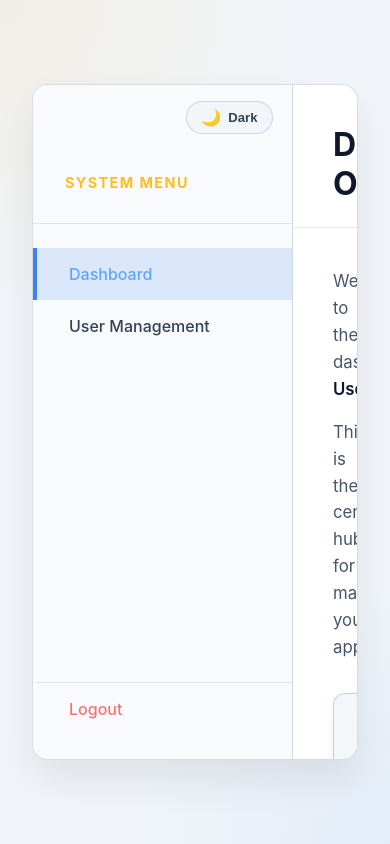
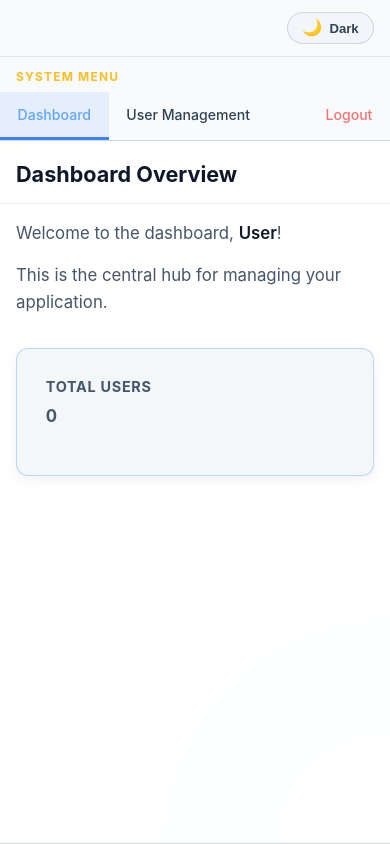
Before and after one commit to price-2006/usermanagementsystem, an Angular app: page /dashboard in a window 390 px wide. Built offline with nearby package versions, Linux system fonts and the light colour scheme; sample sign-in values are in the browser's storage.

Commit message:
added responsive design for various devices.

```diff
--- a/src/app/dashboard/dashboard.component.scss
+++ b/src/app/dashboard/dashboard.component.scss
@@ -1,3 +1,7 @@
+/* =====================================================================
+   Dashboard — base styles (Desktop ≥ 1024px)
+   ===================================================================== */
+
 :host {
   display: flex;
   flex: 1;
@@ -31,6 +35,7 @@
   display: flex;
   flex-direction: column;
   transition: background 0.3s ease;
+  flex-shrink: 0;
 }
 
 .sidebar__header {
@@ -102,6 +107,7 @@
   flex-direction: column;
   background: transparent;
   overflow-y: auto;
+  min-width: 0;
 }
 
 .content-panel {
@@ -125,6 +131,7 @@
   padding: 2.5rem;
   color: var(--text-primary);
   flex: 1;
+  overflow-y: auto;
 }
 
 .panel-body p {
@@ -142,6 +149,7 @@
 /* Dashboard Stats */
 .stats-cards {
   display: flex;
+  flex-wrap: wrap;
   gap: 1.5rem;
   margin-top: 2rem;
 }
@@ -151,7 +159,8 @@
   border: 1px solid rgba(59, 130, 246, 0.3);
   border-radius: 12px;
   padding: 1.8rem;
-  width: 220px;
+  min-width: 180px;
+  flex: 1;
   box-shadow: var(--shadow-stat);
   transition: transform 0.2s ease, background 0.3s ease;
 }
@@ -180,4 +189,157 @@
   display: flex;
   justify-content: space-between;
   align-items: center;
+  flex-wrap: wrap;
+  gap: 1rem;
 }
+
+/* =====================================================================
+   Tablet — 768px to 1023px
+   ===================================================================== */
+@media (min-width: 768px) and (max-width: 1023px) {
+  :host {
+    padding: 1rem;
+  }
+
+  .dashboard-container {
+    height: auto;
+    min-height: 100dvh;
+    border-radius: 12px;
+  }
+
+  .sidebar {
+    width: 200px;
+  }
+
+  .sidebar__header {
+    padding: 1.5rem 1.25rem 1.25rem;
+  }
+
+  .sidebar__nav li {
+    padding: 0.85rem 1.25rem;
+    font-size: 0.9rem;
+  }
+
+  .panel-header {
+    padding: 1.5rem 1.5rem 1rem;
+  }
+
+  .panel-header h2 {
+    font-size: 1.5rem;
+  }
+
+  .panel-body {
+    padding: 1.5rem;
+  }
+}
+
+/* =====================================================================
+   Mobile — < 768px
+   ===================================================================== */
+@media (max-width: 767px) {
+  :host {
+    padding: 0;
+    align-items: flex-start;
+  }
+
+  .dashboard-container {
+    flex-direction: column;
+    height: auto;
+    min-height: 100dvh;
+    border-radius: 0;
+    border-left: none;
+    border-right: none;
+    border-top: none;
+    max-width: 100%;
+  }
+
+  /* --- Sidebar becomes a top nav bar --- */
+  .sidebar {
+    width: 100%;
+    border-right: none;
+    border-bottom: 1px solid var(--border);
+    flex-direction: column;
+  }
+
+  .sidebar__topbar {
+    padding: 0.75rem 1rem;
+    border-bottom: 1px solid var(--border-subtle);
+    justify-content: flex-end;
+  }
+
+  .sidebar__header {
+    padding: 0.75rem 1rem 0.5rem;
+    border-bottom: none;
+  }
+
+  .sidebar__header h2 {
+    font-size: 0.75rem;
+  }
+
+  .sidebar__nav {
+    flex-direction: row;
+    padding: 0;
+    overflow-x: auto;
+    -webkit-overflow-scrolling: touch;
+    /* hide scrollbar visually */
+    scrollbar-width: none;
+    &::-webkit-scrollbar { display: none; }
+  }
+
+  .sidebar__nav li {
+    padding: 0.85rem 1.1rem;
+    white-space: nowrap;
+    border-left: none;
+    border-bottom: 3px solid transparent;
+    font-size: 0.88rem;
+    flex-shrink: 0;
+  }
+
+  .sidebar__nav li:hover {
+    border-left: none;
+    border-bottom: 3px solid rgba(59, 130, 246, 0.3);
+  }
+
+  .sidebar__nav li.active {
+    border-left: none;
+    border-bottom: 3px solid var(--accent-blue);
+    background: rgba(59, 130, 246, 0.1);
+  }
+
+  .sidebar__nav .logout-item {
+    margin-top: 0;
+    margin-left: auto;
+    border-top: none;
+    border-left: none;
+  }
+
+  /* --- Main content --- */
+  .content-panel {
+    height: auto;
+  }
+
+  .panel-header {
+    padding: 1.25rem 1rem 1rem;
+  }
+
+  .panel-header h2 {
+    font-size: 1.35rem;
+  }
+
+  .panel-body {
+    padding: 1rem;
+  }
+
+  .user-management-header {
+    flex-direction: column;
+    align-items: flex-start;
+  }
+
+  .stat-card {
+    min-width: 100%;
+  }
+
+  .stat-number {
+    font-size: 2.25rem;
+  }
+}
--- a/src/app/layouts/auth-layout/auth-layout.component.scss
+++ b/src/app/layouts/auth-layout/auth-layout.component.scss
@@ -49,3 +49,44 @@ h1 {
   padding: 2rem;
   box-sizing: border-box;
 }
+
+/* =====================================================================
+   Tablet — 768px to 1023px
+   ===================================================================== */
+@media (min-width: 768px) and (max-width: 1023px) {
+  .app-shell__header {
+    padding: 1rem 1.5rem 0.75rem;
+  }
+
+  .app-shell__content {
+    padding: 1.5rem;
+  }
+}
+
+/* =====================================================================
+   Mobile — < 768px
+   ===================================================================== */
+@media (max-width: 767px) {
+  .app-shell__header {
+    padding: 0.75rem 1rem 0.75rem;
+  }
+
+  .app-shell__topbar {
+    margin-bottom: 0.5rem;
+  }
+
+  .app-shell__eyebrow {
+    font-size: 0.72rem;
+    letter-spacing: 0.1em;
+  }
+
+  .app-shell__subtitle {
+    font-size: 0.88rem;
+  }
+
+  .app-shell__content {
+    padding: 1rem;
+    justify-content: flex-start;
+    padding-top: 1.5rem;
+  }
+}
--- a/src/app/login/login.component.scss
+++ b/src/app/login/login.component.scss
@@ -157,3 +157,51 @@ button:hover {
   color: var(--accent-gold-hover);
   text-decoration: underline;
 }
+
+/* =====================================================================
+   Tablet — 768px to 1023px
+   ===================================================================== */
+@media (min-width: 768px) and (max-width: 1023px) {
+  .login-card {
+    padding: 2.5rem 1.75rem;
+    max-width: 640px;
+  }
+}
+
+/* =====================================================================
+   Mobile — < 768px
+   ===================================================================== */
+@media (max-width: 767px) {
+  .login-card {
+    padding: 1.5rem 1rem;
+    border-radius: 12px;
+    box-shadow: none;
+    border-color: var(--border-subtle);
+  }
+
+  .login-card__intro {
+    gap: 0.6rem;
+    margin-bottom: 0.75rem;
+  }
+
+  .login-form {
+    gap: 1.1rem;
+  }
+
+  input,
+  select,
+  textarea {
+    padding: 0.8rem 0.9rem;
+    font-size: 0.95rem;
+  }
+
+  .actions {
+    flex-direction: column;
+    align-items: stretch;
+  }
+
+  button {
+    width: 100%;
+    padding: 0.9rem 1.5rem;
+  }
+}
--- a/src/app/registration/registration.component.scss
+++ b/src/app/registration/registration.component.scss
@@ -157,3 +157,51 @@ button:hover {
   color: var(--accent-gold-hover);
   text-decoration: underline;
 }
+
+/* =====================================================================
+   Tablet — 768px to 1023px
+   ===================================================================== */
+@media (min-width: 768px) and (max-width: 1023px) {
+  .registration-card {
+    padding: 2.5rem 1.75rem;
+    max-width: 640px;
+  }
+}
+
+/* =====================================================================
+   Mobile — < 768px
+   ===================================================================== */
+@media (max-width: 767px) {
+  .registration-card {
+    padding: 1.5rem 1rem;
+    border-radius: 12px;
+    box-shadow: none;
+    border-color: var(--border-subtle);
+  }
+
+  .registration-card__intro {
+    gap: 0.6rem;
+    margin-bottom: 0.75rem;
+  }
+
+  .registration-form {
+    gap: 1.1rem;
+  }
+
+  input,
+  select,
+  textarea {
+    padding: 0.8rem 0.9rem;
+    font-size: 0.95rem;
+  }
+
+  .actions {
+    flex-direction: column;
+    align-items: stretch;
+  }
+
+  button {
+    width: 100%;
+    padding: 0.9rem 1.5rem;
+  }
+}
--- a/src/app/shared/search-bar/search-bar.component.scss
+++ b/src/app/shared/search-bar/search-bar.component.scss
@@ -21,3 +21,27 @@
     }
   }
 }
+
+/* =====================================================================
+   Tablet — 768px to 1023px
+   ===================================================================== */
+@media (min-width: 768px) and (max-width: 1023px) {
+  .search-box input {
+    width: 220px;
+  }
+}
+
+/* =====================================================================
+   Mobile — < 768px
+   ===================================================================== */
+@media (max-width: 767px) {
+  .search-box {
+    width: 100%;
+  }
+
+  .search-box input {
+    width: 100%;
+    font-size: 1rem; /* prevents iOS auto-zoom on focus */
+    padding: 0.75rem 1rem;
+  }
+}
--- a/src/app/shared/user-form-modal/user-form-modal.component.scss
+++ b/src/app/shared/user-form-modal/user-form-modal.component.scss
@@ -10,6 +10,8 @@
   justify-content: center;
   align-items: center;
   z-index: 1000;
+  padding: 1rem;
+  box-sizing: border-box;
 }
 
 .modal-content {
@@ -110,6 +112,8 @@
     outline: none;
     transition: border-color 0.2s ease, box-shadow 0.2s ease, background 0.3s ease, color 0.3s ease;
     font-family: inherit;
+    width: 100%;
+    box-sizing: border-box;
 
     &:focus {
       border-color: var(--accent-blue);
@@ -160,3 +164,50 @@
     background: var(--accent-blue-hover);
   }
 }
+
+/* =====================================================================
+   Mobile — < 768px
+   ===================================================================== */
+@media (max-width: 767px) {
+  .modal-overlay {
+    align-items: flex-end;  /* slide up from bottom on mobile */
+    padding: 0;
+  }
+
+  .modal-content {
+    width: 100%;
+    max-width: 100%;
+    border-radius: 16px 16px 0 0;  /* bottom sheet style */
+    border-bottom: none;
+  }
+
+  .modal-body {
+    max-height: 65vh;
+    padding: 1.25rem 1rem;
+    gap: 1rem;
+  }
+
+  .modal-header {
+    padding: 1.1rem 1rem;
+
+    h2 { font-size: 1.1rem; }
+  }
+
+  .modal-footer {
+    padding: 1rem;
+    flex-direction: row;
+    justify-content: stretch;
+    gap: 0.75rem;
+  }
+
+  .btn-secondary, .btn-primary {
+    flex: 1;
+    text-align: center;
+  }
+
+  .form-group input,
+  .form-group select,
+  .form-group textarea {
+    font-size: 1rem; /* prevents iOS auto-zoom */
+  }
+}
--- a/src/app/shared/user-table/user-table.component.scss
+++ b/src/app/shared/user-table/user-table.component.scss
@@ -6,10 +6,12 @@
   border: 1px solid var(--border);
   background: var(--surface-2);
   transition: background 0.3s ease, border-color 0.3s ease;
+  -webkit-overflow-scrolling: touch;
 }
 
 .user-table {
   width: 100%;
+  min-width: 540px; /* ensures table scrolls horizontally on mobile rather than squishing */
   border-collapse: collapse;
   text-align: left;
 }
@@ -91,6 +93,8 @@
   margin-top: 1.5rem;
   padding: 0.75rem 0.5rem 0;
   border-top: 1px solid var(--border-subtle);
+  flex-wrap: wrap;
+  gap: 0.75rem;
 }
 
 .pagination-info {
@@ -102,6 +106,7 @@
   display: flex;
   align-items: center;
   gap: 0.4rem;
+  flex-wrap: wrap;
 }
 
 .page-btn {
@@ -142,3 +147,37 @@
 .page-nav {
   font-size: 1rem;
 }
+
+/* =====================================================================
+   Tablet — 768px to 1023px
+   ===================================================================== */
+@media (min-width: 768px) and (max-width: 1023px) {
+  .user-table th, .user-table td {
+    padding: 0.9rem 1rem;
+    font-size: 0.9rem;
+  }
+}
+
+/* =====================================================================
+   Mobile — < 768px
+   ===================================================================== */
+@media (max-width: 767px) {
+  .user-table th, .user-table td {
+    padding: 0.75rem 0.85rem;
+    font-size: 0.85rem;
+  }
+
+  .btn-edit, .btn-delete {
+    padding: 0.4rem 0.7rem;
+    font-size: 0.78rem;
+  }
+
+  .pagination-bar {
+    flex-direction: column;
+    align-items: flex-start;
+  }
+
+  .pagination-info {
+    font-size: 0.8rem;
+  }
+}
```
